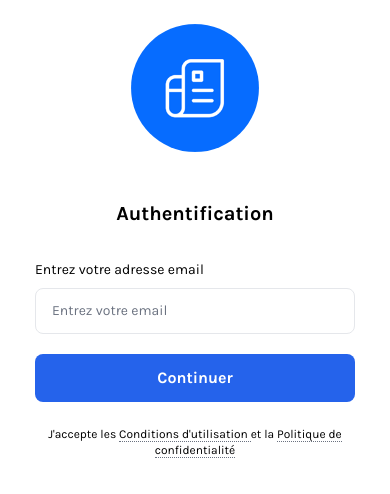
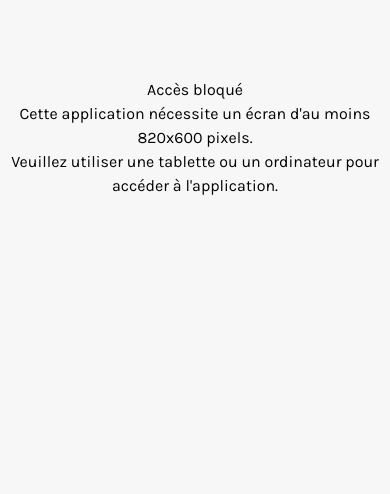
Before and after one commit to aboubacar3012/santu-frontend, a Next.js app: page / in a window 390 px wide. Shown: the top 494 px of the page. Built offline with nearby package versions, Linux system fonts and the light colour scheme; no server answers.

Commit message:
ajout d'un composant ScreenSizeChecker pour vérifier la taille de l'écran et afficher un message d'accès bloqué si l'écran est trop petit

```diff
--- a/src/app/Providers.tsx
+++ b/src/app/Providers.tsx
@@ -1,35 +1,34 @@
-"use client";
+'use client';
 // import { ThemeProvider } from "@material-tailwind/react";
-import { PropsWithChildren, useEffect } from "react";
-import { Provider } from "react-redux";
-import { persistor, store } from "../redux/store";
-import { PersistGate } from "redux-persist/integration/react";
-import { ToastContainer } from "react-toastify";
+import { PropsWithChildren, useEffect } from 'react';
+import { Provider } from 'react-redux';
+import { persistor, store } from '../redux/store';
+import { PersistGate } from 'redux-persist/integration/react';
+import { ToastContainer } from 'react-toastify';
 import 'react-toastify/dist/ReactToastify.css';
-import useDeviceScreen from "../hooks/useDeviceScreen";
-import {
-  QueryClient,
-  QueryClientProvider,
-} from '@tanstack/react-query'
-import { ReactQueryDevtools } from '@tanstack/react-query-devtools'
+import useDeviceScreen from '../hooks/useDeviceScreen';
+import { QueryClient, QueryClientProvider } from '@tanstack/react-query';
+import { ReactQueryDevtools } from '@tanstack/react-query-devtools';
+import ScreenSizeChecker from '@/src/hooks/ScreenSizeChecker';
 
 export default function ProvidersLayout({
   children,
 }: {
   children: React.ReactNode;
 }) {
-
   const { isDesktop } = useDeviceScreen();
 
   // Create a client
-  const queryClient = new QueryClient()
+  const queryClient = new QueryClient();
 
   return (
-    <div> {/* pt-safe px-safe pb-safe toolbar */}
+    <div>
+      {' '}
+      {/* pt-safe px-safe pb-safe toolbar */}
       <QueryClientProvider client={queryClient}>
         <Provider store={store}>
           <PersistGate persistor={persistor} loading={null}>
-            {children}
+            <ScreenSizeChecker>{children}</ScreenSizeChecker>
             <ToastContainer
               position={isDesktop ? 'top-right' : 'bottom-center'}
               autoClose={2000}
--- a/src/app/globals.css
+++ b/src/app/globals.css
@@ -41,5 +41,4 @@ body {
   .no-print {
     display: none !important;
   }
-
 }
--- /dev/null
+++ b/src/hooks/ScreenSizeChecker.tsx
@@ -0,0 +1,44 @@
+import React, { useEffect, useState } from 'react';
+import { ReactNode } from 'react';
+
+const ScreenSizeChecker = ({ children }: { children: ReactNode }) => {
+  const [isScreenTooSmall, setIsScreenTooSmall] = useState(false);
+
+  useEffect(() => {
+    const checkScreenSize = () => {
+      const screenWidth = window.innerWidth;
+      const screenHeight = window.innerHeight;
+
+      // Vérification si l'écran est plus petit qu'une tablette standard (820x1180)
+      if (screenWidth < 820 || screenHeight < 600) {
+        setIsScreenTooSmall(true);
+      } else {
+        setIsScreenTooSmall(false);
+      }
+    };
+
+    checkScreenSize();
+    window.addEventListener('resize', checkScreenSize);
+
+    return () => {
+      window.removeEventListener('resize', checkScreenSize);
+    };
+  }, []);
+
+  if (isScreenTooSmall) {
+    return (
+      <div style={{ textAlign: 'center', marginTop: '20%' }}>
+        <h1>Accès bloqué</h1>
+        <p>Cette application nécessite un écran d'au moins 820x600 pixels.</p>
+        <p>
+          Veuillez utiliser une tablette ou un ordinateur pour accéder à
+          l'application.
+        </p>
+      </div>
+    );
+  }
+
+  return <>{children}</>;
+};
+
+export default ScreenSizeChecker;
```
